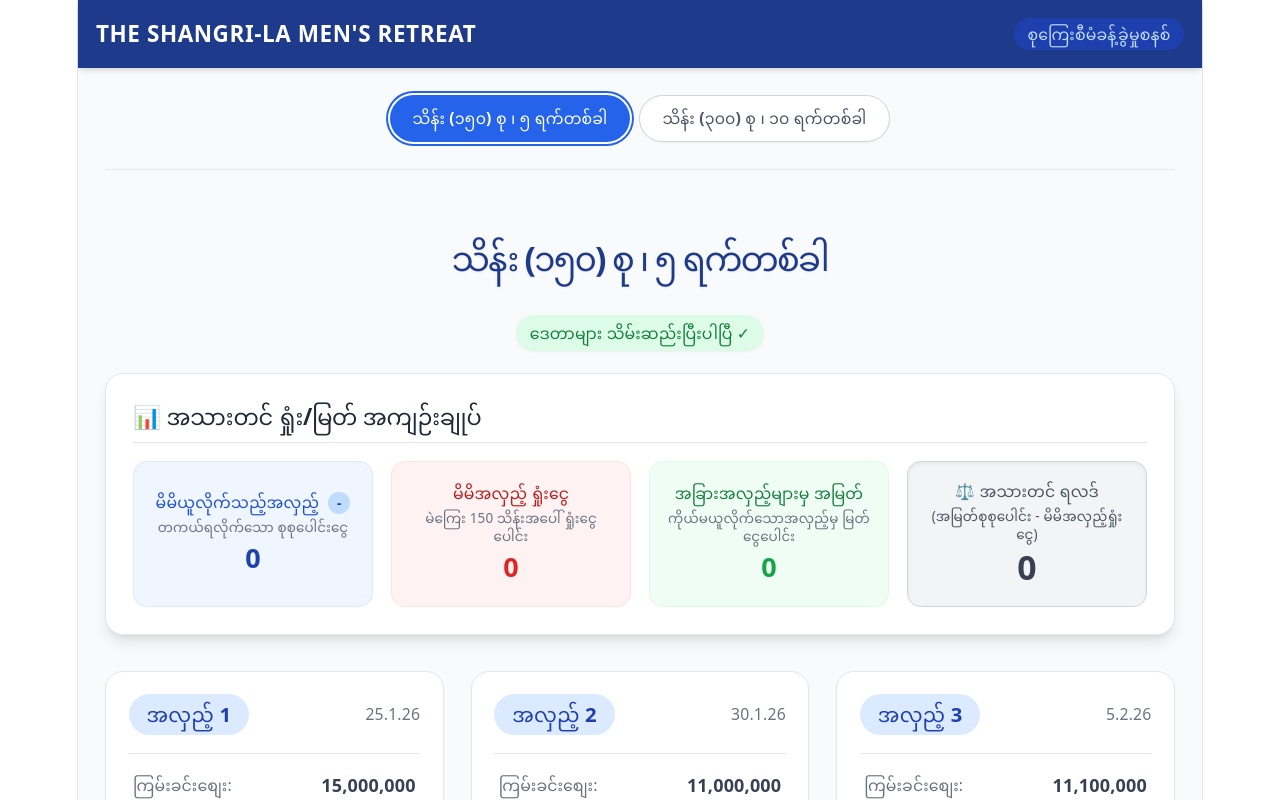
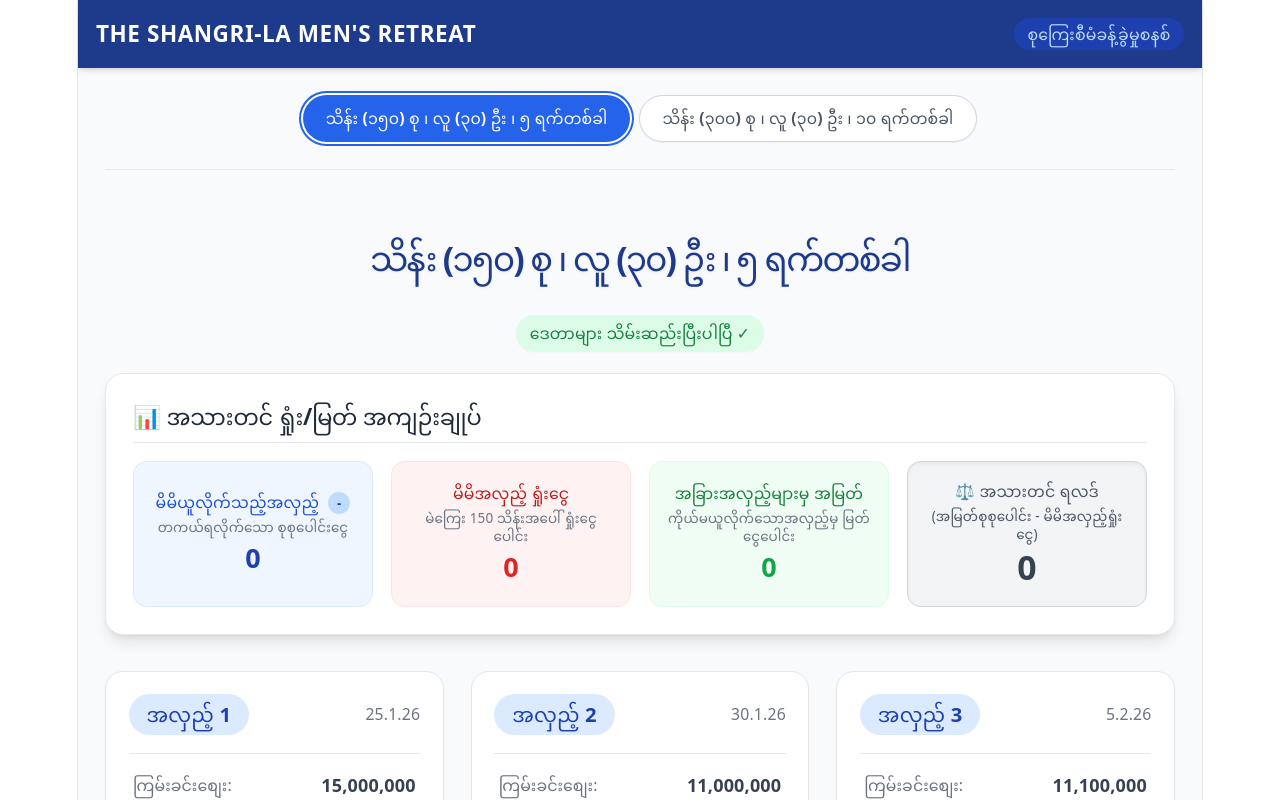
Before and after one commit to xtettnaingkyaw-oss/Sukyaemanagement, a React (Vite) app: page / in a window 1280 px wide. Shown: the top 800 px of the page. Built offline with nearby package versions, Linux system fonts and the light colour scheme; no server answers; the database is empty.

Commit message:
Update App.tsx

```diff
--- a/src/App.tsx
+++ b/src/App.tsx
@@ -21,8 +21,8 @@
 // ==========================================
 const groups = [
     {
-        id: "currentSeason", // 🔴 ယခင်သိမ်းခဲ့သော Data များကို ပြန်ခေါ်ရန် ID အဟောင်းအတိုင်း ပြန်ထားပေးထားပါသည်
-        name: "သိန်း (၁၅၀) စု ၊ ၅ ရက်တစ်ခါ",
+        id: "currentSeason",
+        name: "သိန်း (၁၅၀) စု ၊ လူ (၃၀) ဦး ၊ ၅ ရက်တစ်ခါ", // 🔴 ခေါင်းစဉ်တွင် လူဦးရေ ထည့်သွင်းထားပါသည်
         totalPot: 15000000,
         basePerPerson: 500000,
         totalMembers: 30,
@@ -46,7 +46,7 @@
     },
     {
         id: "group_300_10days",
-        name: "သိန်း (၃၀၀) စု ၊ ၁၀ ရက်တစ်ခါ",
+        name: "သိန်း (၃၀၀) စု ၊ လူ (၃၀) ဦး ၊ ၁၀ ရက်တစ်ခါ", // 🔴 ခေါင်းစဉ်တွင် လူဦးရေ ထည့်သွင်းထားပါသည်
         totalPot: 30000000,
         basePerPerson: 1000000,
         totalMembers: 30,
@@ -210,7 +210,7 @@
                 </div>
 
                 <div className="flex flex-col items-center justify-center mb-6 relative">
-                    <h1 className="text-2xl md:text-3xl font-bold text-blue-900 drop-shadow-sm text-center">
+                    <h1 className="text-2xl md:text-3xl font-bold text-blue-900 drop-shadow-sm text-center leading-relaxed">
                         {currentGroup.name}
                     </h1>
 
```
